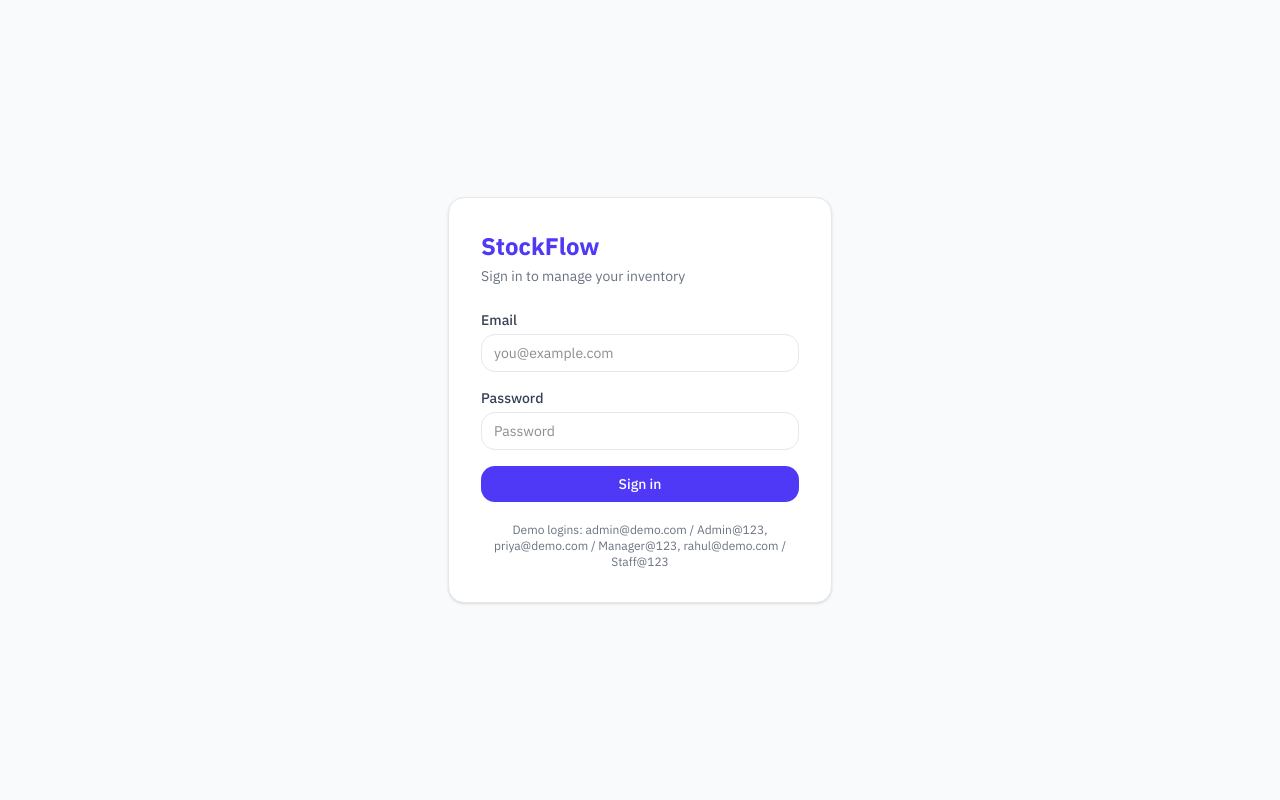
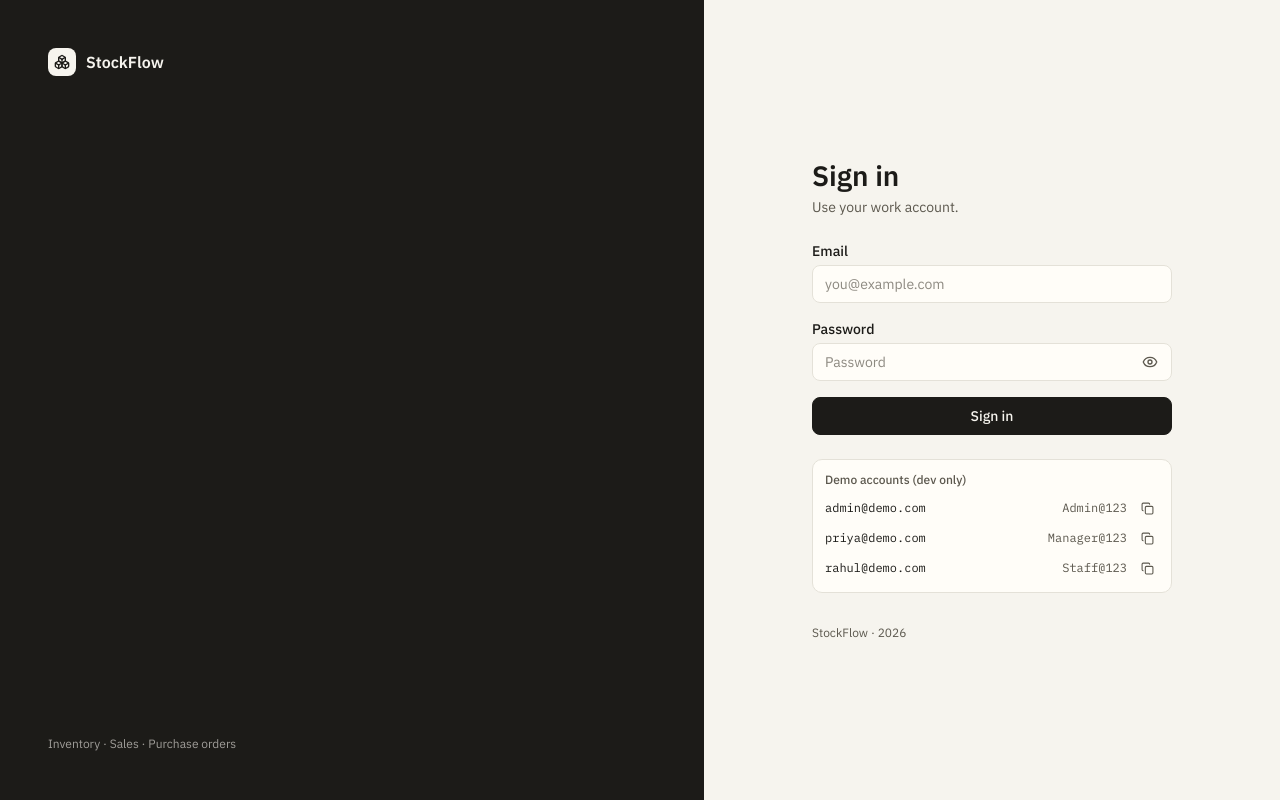
Before and after one commit to daddyrajdeep/inventory-management-system, a React (Vite) app in the folder client/: page /login in a window 1280 px wide. Built offline with nearby package versions, Linux system fonts and the light colour scheme; no server answers.

Commit message:
feat(ui): rebuild login on the kit with a ledger-cover brand panel
Split-panel sign-in: aria-hidden stock-card motif on ink, kit form with
show/hide password, server-exact inline errors, and a DEV-only demo panel
with copy buttons. Auth flow unchanged.

```diff
--- a/client/src/pages/Login.jsx
+++ b/client/src/pages/Login.jsx
@@ -1,8 +1,14 @@
 import { useState } from 'react';
 import { Navigate, useNavigate } from 'react-router-dom';
+import { AlertCircle, Boxes, Eye, EyeOff } from 'lucide-react';
 import { useAuth } from '../context/AuthContext';
 import { loginRequest } from '../services/authService';
 import { APP_NAME } from '../config/navigation';
+import Button from '../components/ui/Button';
+import FormField from '../components/ui/FormField';
+import Input from '../components/ui/Input';
+import IconButton from '../components/ui/IconButton';
+import CopyButton from '../components/ui/CopyButton';
 
 // OWNER: Leader
 // Real login: sends email + password to POST /api/auth/login
@@ -11,6 +17,7 @@ export default function Login() {
   const navigate = useNavigate();
   const [email, setEmail] = useState('');
   const [password, setPassword] = useState('');
+  const [show, setShow] = useState(false);
   const [error, setError] = useState('');
   const [loading, setLoading] = useState(false);
 
@@ -19,10 +26,9 @@ export default function Login() {
   const handleSubmit = async (e) => {
     e.preventDefault();
     if (!email.trim() || !password) {
-      setError('Enter your email and password');
+      setError('Enter your email and password.');
       return;
     }
-
     setLoading(true);
     setError('');
     try {
@@ -36,60 +42,112 @@ export default function Login() {
     }
   };
 
-  const inputClass =
-    'w-full rounded-lg border border-gray-200 px-3 py-2 text-sm outline-none focus:border-indigo-400';
+  return (
+    <div className="flex min-h-screen bg-paper">
+      {/* Brand panel — the ledger cover (desktop only) */}
+      <div className="relative hidden w-[55%] flex-col justify-between bg-ink p-12 text-on-ink lg:flex">
+        <div className="flex items-center gap-2.5">
+          <span className="flex h-7 w-7 items-center justify-center rounded-sm bg-on-ink text-ink">
+            <Boxes size={16} />
+          </span>
+          <span className="text-base font-semibold">{APP_NAME}</span>
+        </div>
 
-  return (
-    <div className="flex min-h-screen items-center justify-center bg-gray-50 px-4">
-      <div className="w-full max-w-sm rounded-2xl border border-gray-200 bg-white p-8 shadow-sm">
-        <h1 className="text-2xl font-bold text-indigo-600">{APP_NAME}</h1>
-        <p className="mt-1 text-sm text-gray-500">Sign in to manage your inventory</p>
+        <div className="rise" aria-hidden="true">
+          <div className="max-w-sm rounded-md border border-on-ink/15 bg-surface p-5 text-ink shadow-float">
+            <p className="mb-3 text-xs font-medium text-ink-soft">Stock card</p>
+            <ul className="space-y-2.5">
+              {[
+                ['WM-001', 'Wireless Mouse', '120 pcs', 'bg-ok'],
+                ['UC-002', 'USB-C Cable', '8 pcs', 'bg-low'],
+                ['DL-004', 'Desk Lamp', '0 pcs', 'bg-out'],
+              ].map(([sku, name, qty, dot], i) => (
+                <li key={sku} className="rise flex items-center gap-3 text-[13px]" style={{ '--i': i + 1 }}>
+                  <span className={`h-1.5 w-1.5 rounded-full ${dot}`} />
+                  <span className="mono w-16 text-ink-soft">{sku}</span>
+                  <span className="flex-1">{name}</span>
+                  <span className="mono num">{qty}</span>
+                </li>
+              ))}
+            </ul>
+            <div className="mt-4 border-t border-line pt-3 text-base font-medium">Every unit accounted for.</div>
+          </div>
+        </div>
+
+        <p className="text-xs text-on-ink/60">Inventory · Sales · Purchase orders</p>
+      </div>
+
+      {/* Form panel */}
+      <div className="flex flex-1 items-center justify-center px-5 py-12">
+        <div className="rise w-full max-w-[360px]">
+          <div className="mb-8 flex items-center gap-2.5 lg:hidden">
+            <span className="flex h-7 w-7 items-center justify-center rounded-sm bg-ink text-on-ink">
+              <Boxes size={16} />
+            </span>
+            <span className="text-base font-semibold text-ink">{APP_NAME}</span>
+          </div>
+
+          <h1 className="text-[28px] font-semibold leading-[34px] text-ink">Sign in</h1>
+          <p className="mt-1 text-sm text-ink-soft">Use your work account.</p>
 
           <form onSubmit={handleSubmit} className="mt-6 space-y-4" noValidate>
-          <div>
-            <label className="mb-1 block text-sm font-medium text-gray-700">Email</label>
-            <input
-              type="email"
-              value={email}
-              onChange={(e) => setEmail(e.target.value)}
-              placeholder="you@example.com"
-              autoComplete="username"
-              className={inputClass}
-            />
-          </div>
-          <div>
-            <label className="mb-1 block text-sm font-medium text-gray-700">Password</label>
-            <input
-              type="password"
+            <FormField label="Email">
+              <Input type="email" value={email} onChange={(e) => { setEmail(e.target.value); setError(''); }} placeholder="you@example.com" autoComplete="username" />
+            </FormField>
+            <FormField label="Password">
+              <div className="relative">
+                <Input
+                  type={show ? 'text' : 'password'}
                   value={password}
-              onChange={(e) => setPassword(e.target.value)}
+                  onChange={(e) => { setPassword(e.target.value); setError(''); }}
                   placeholder="Password"
                   autoComplete="current-password"
-              className={inputClass}
+                  className="pr-10"
                 />
+                <IconButton
+                  label={show ? 'Hide password' : 'Show password'}
+                  aria-pressed={show}
+                  onClick={() => setShow((v) => !v)}
+                  className="absolute right-1 top-1/2 h-8 w-8 -translate-y-1/2"
+                >
+                  {show ? <EyeOff size={16} /> : <Eye size={16} />}
+                </IconButton>
               </div>
+            </FormField>
 
             {error && (
-            <p className="rounded-lg bg-red-100 px-3 py-2 text-sm text-red-700" role="alert">
-              {error}
-            </p>
+              <div className="flex items-start gap-2 rounded-sm bg-out-soft px-3 py-2 text-[13px] text-out" role="alert" style={{ animation: 'rise 200ms var(--ease) both' }}>
+                <AlertCircle size={16} className="mt-0.5 shrink-0" />
+                <span>{error}</span>
+              </div>
             )}
 
-          <button
-            type="submit"
-            disabled={loading}
-            className="w-full rounded-lg bg-indigo-600 py-2 text-sm font-medium text-white hover:bg-indigo-700 disabled:opacity-60"
-          >
-            {loading ? 'Signing in...' : 'Sign in'}
-          </button>
+            <Button type="submit" loading={loading} className="w-full">
+              {loading ? 'Signing in…' : 'Sign in'}
+            </Button>
           </form>
 
-        {/* Only shown when running locally with npm run dev, never in a production build */}
           {import.meta.env.DEV && (
-          <p className="mt-5 text-center text-xs text-gray-500">
-            Demo logins: admin@demo.com / Admin@123, priya@demo.com / Manager@123, rahul@demo.com / Staff@123
-          </p>
+            <div className="mt-6 rounded-md border border-line bg-surface p-3">
+              <p className="mb-2 text-xs font-medium text-ink-soft">Demo accounts (dev only)</p>
+              <ul className="space-y-1.5">
+                {[
+                  ['admin@demo.com', 'Admin@123'],
+                  ['priya@demo.com', 'Manager@123'],
+                  ['rahul@demo.com', 'Staff@123'],
+                ].map(([e, p]) => (
+                  <li key={e} className="flex items-center gap-2 text-xs">
+                    <span className="mono flex-1 text-ink">{e}</span>
+                    <span className="mono text-ink-soft">{p}</span>
+                    <CopyButton value={p} label={`Copy password for ${e}`} />
+                  </li>
+                ))}
+              </ul>
+            </div>
           )}
+
+          <p className="mt-8 text-xs text-ink-soft">{APP_NAME} · {new Date().getFullYear()}</p>
+        </div>
       </div>
     </div>
   );
```
Also changed, not shown: 1 other file (tests, documents, lock files or other folders). Lines whose indentation alone changed are shown as unchanged.
